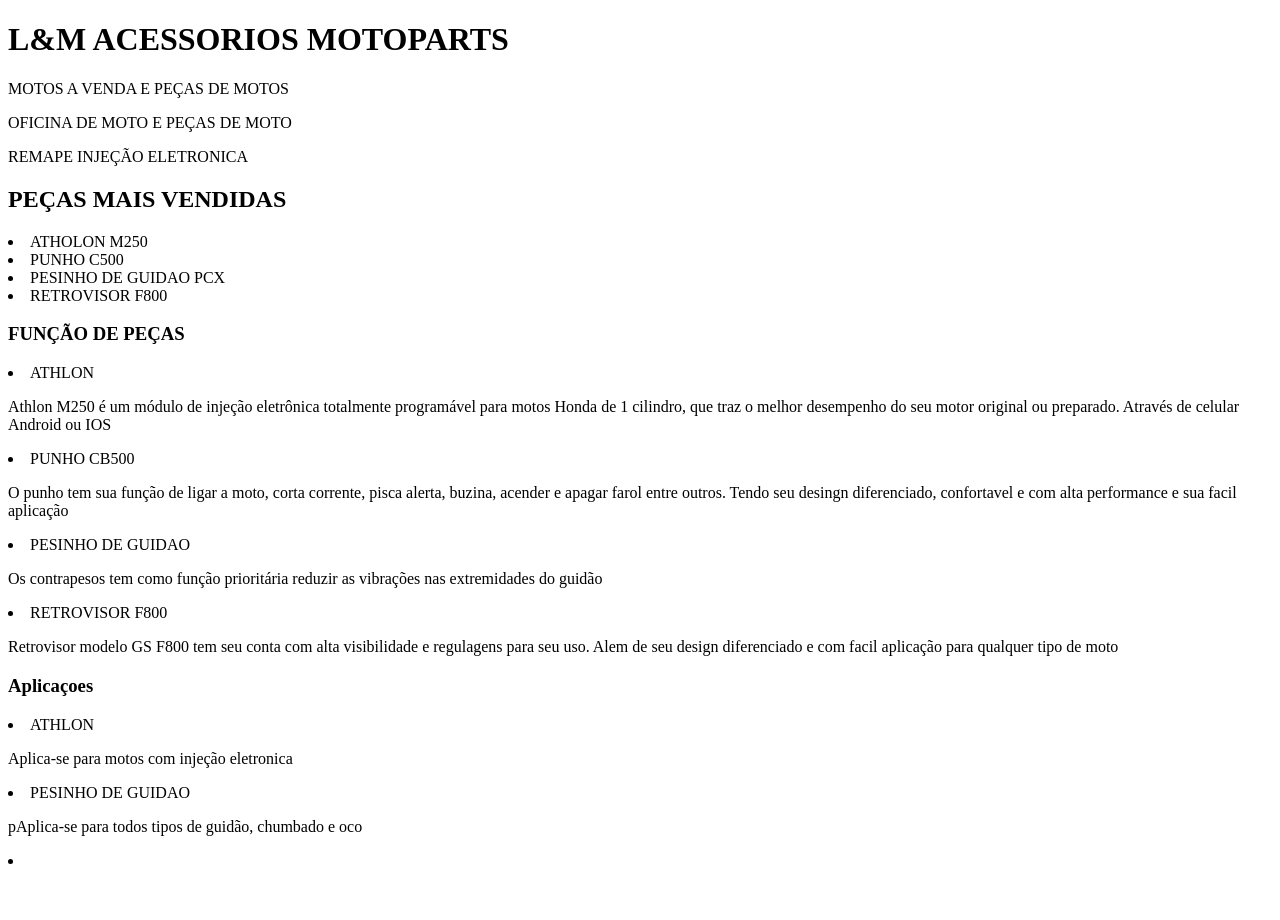
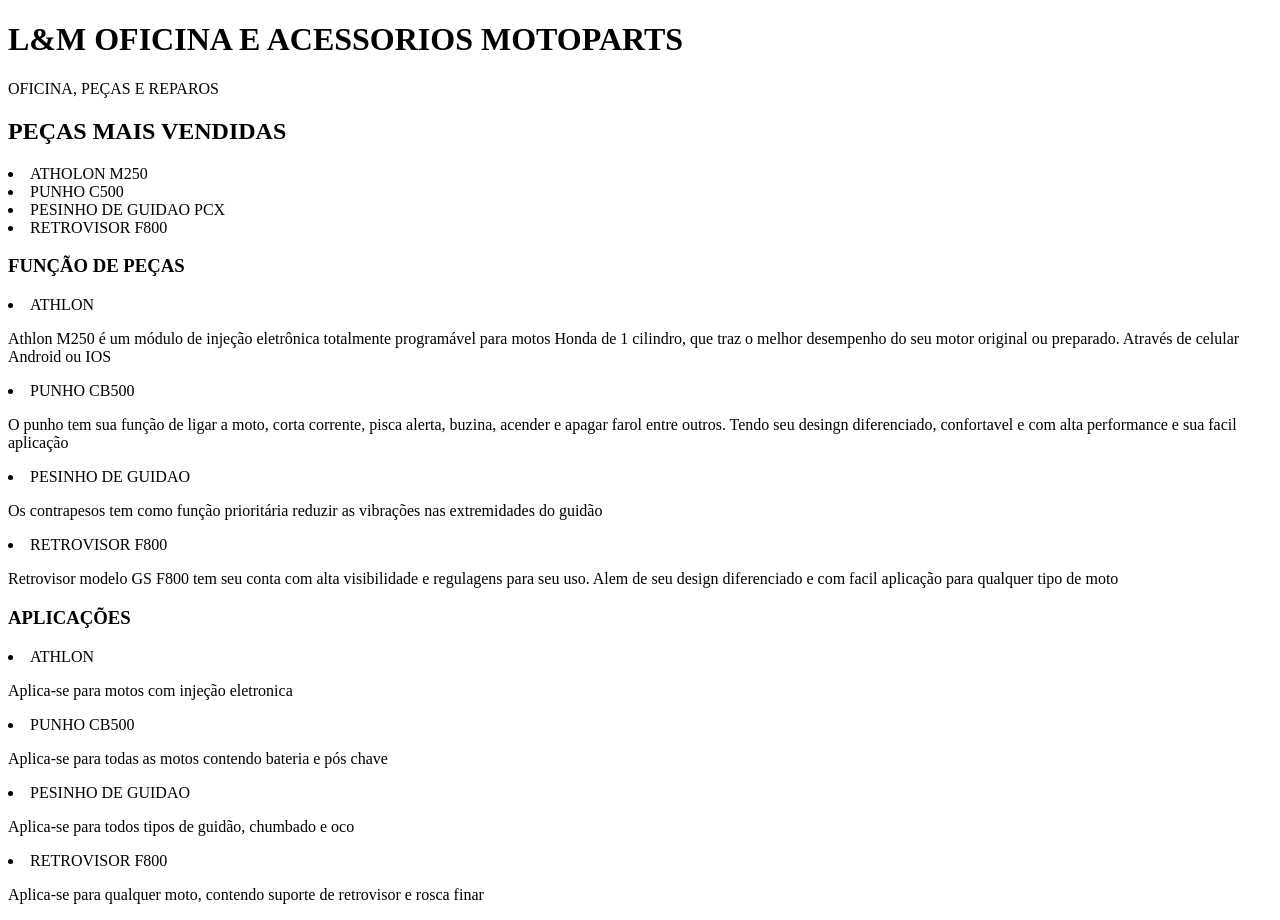
Before and after one commit to luscas244/cwblucas_041, a plain HTML site: page index.html in a window 1280 px wide. Before the commit the page ends 878 px from the top, so only its background shows below. Drawn offline with Linux system fonts and the light colour scheme.

Commit message:
Update index.html

```diff
--- a/index.html
+++ b/index.html
@@ -6,10 +6,10 @@
     <title>Document</title>
 </head>
 <body>
-    <h1>L&M ACESSORIOS MOTOPARTS</h1>
-    <p>MOTOS A VENDA E PEÇAS DE MOTOS</p>
-    <p>OFICINA DE MOTO E PEÇAS DE MOTO</p>
-    <P>REMAPE INJEÇÃO ELETRONICA </P>
+    <h1>L&M OFICINA E ACESSORIOS MOTOPARTS</h1>
+
+    <p>OFICINA, PEÇAS E REPAROS</p>
+
     <H2>PEÇAS MAIS VENDIDAS</H2>
     <li>ATHOLON M250</li>
     <li>PUNHO C500</li>
@@ -31,12 +31,16 @@ Tendo seu desingn diferenciado, confortavel e com alta performance e sua facil a
     <p>Retrovisor modelo GS F800 tem seu conta com alta visibilidade e regulagens para seu uso. Alem de seu design diferenciado e com facil aplicação para qualquer tipo de moto</p>
 
 
-    <h3>Aplicaçoes</h3>
+    <h3>APLICAÇÕES</h3>
     <LI>ATHLON</LI>
     <p>Aplica-se para motos com injeção eletronica</p>
 
+    <LI>PUNHO CB500</LI>
+    <p>Aplica-se para todas as motos contendo bateria e pós chave</p>
+
     <LI>PESINHO DE GUIDAO</LI>
-<p>pAplica-se para todos tipos de guidão, chumbado e oco</p>
-    <LI></LI>
+<p>Aplica-se para todos tipos de guidão, chumbado e oco</p>
+    <LI>RETROVISOR F800</LI>
+    <p>Aplica-se para qualquer moto, contendo suporte de retrovisor e rosca finar</p>
 </body>
 </html>
```
